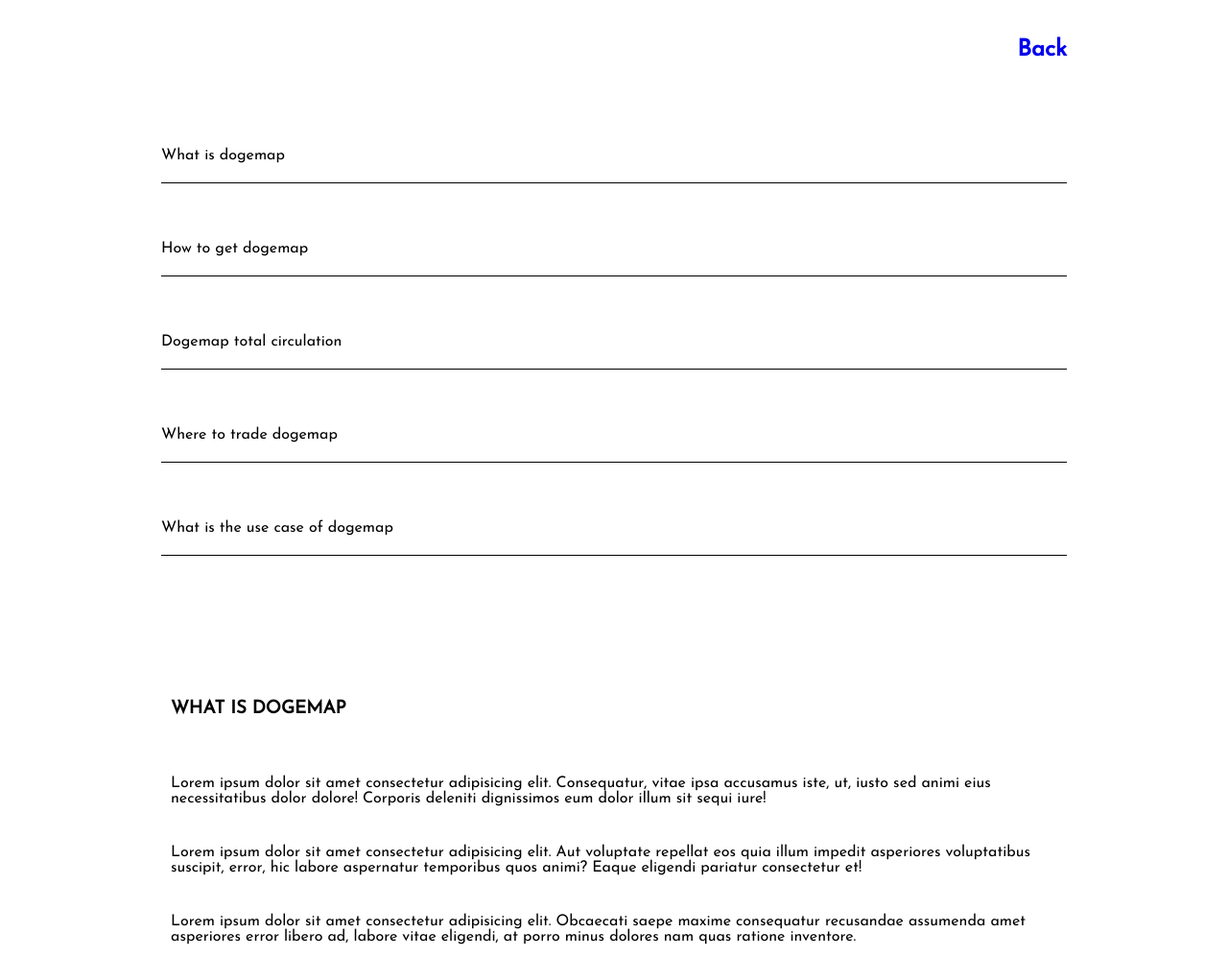
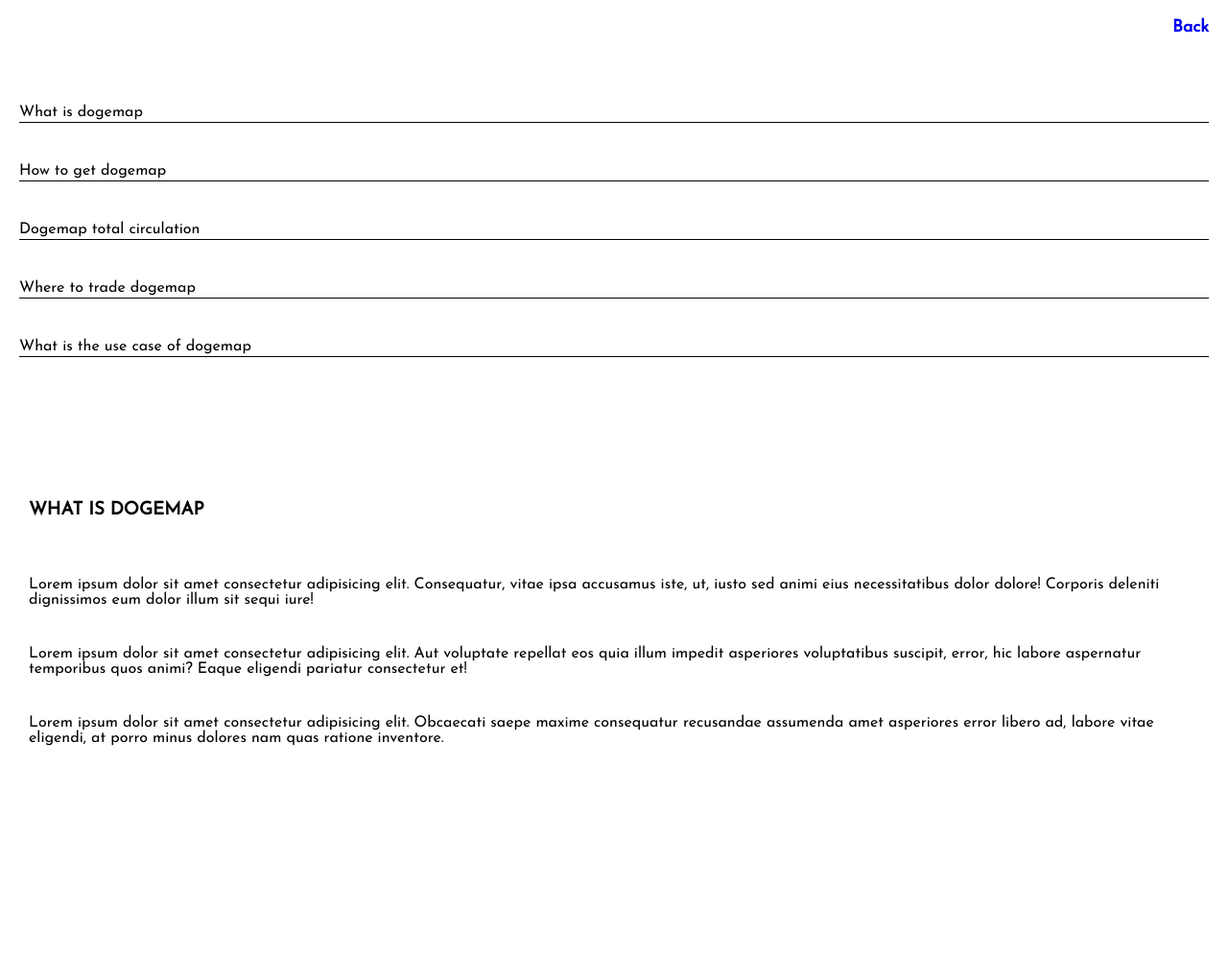
Before and after one commit to Joebakid/drc-20-blog, a plain HTML site: page blog-pages/dogemap.html in a window 1280 px wide. Shown: the whole page at 96% size. After the commit the page ends 907 px from the top, so only its background shows below. Drawn offline with nearby package versions, Linux system fonts and the light colour scheme.

Commit message:
adjustments

```diff
--- a/style.css
+++ b/style.css
@@ -12,7 +12,7 @@ body {
 }
 
 .container {
-  width: 80%;
+  width: 100%;
   margin: 0 auto;
   padding: 20px 0;
   overflow-x: hidden;
@@ -129,12 +129,12 @@ a {
 
 .navigation-page-section-div a {
   border-bottom: 1px solid black;
-  padding: 20px 0;
+  padding: 2px 0;
   width: 100%;
 }
 
 .dogemap-body {
-  padding: 40px;
+  padding: 20px;
 }
 
 .arrow-back {
@@ -145,6 +145,7 @@ a {
 
 .arrow-back h2 {
   text-transform: capitalize;
+  font-size: 1.1rem;
 }
 
 .title {
```
